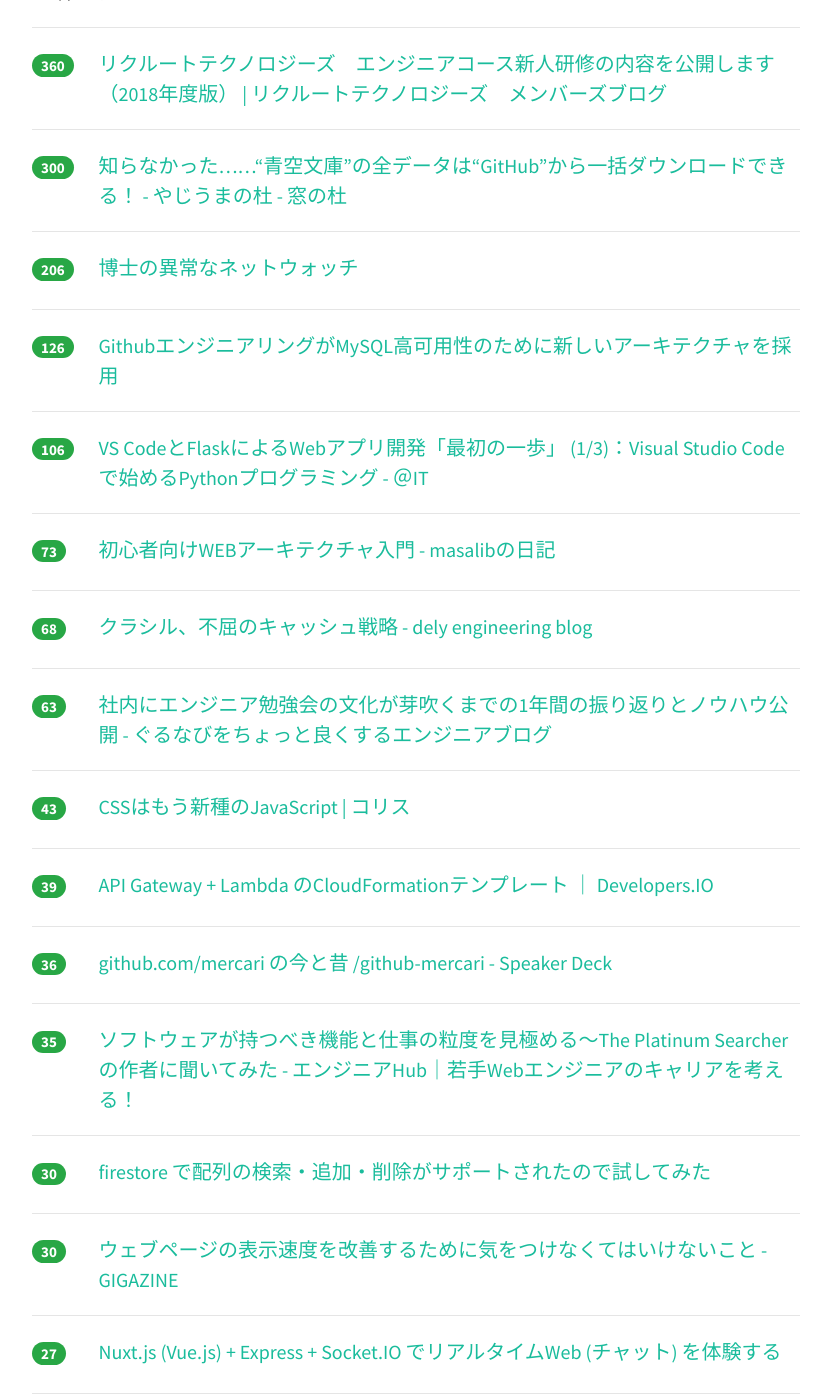
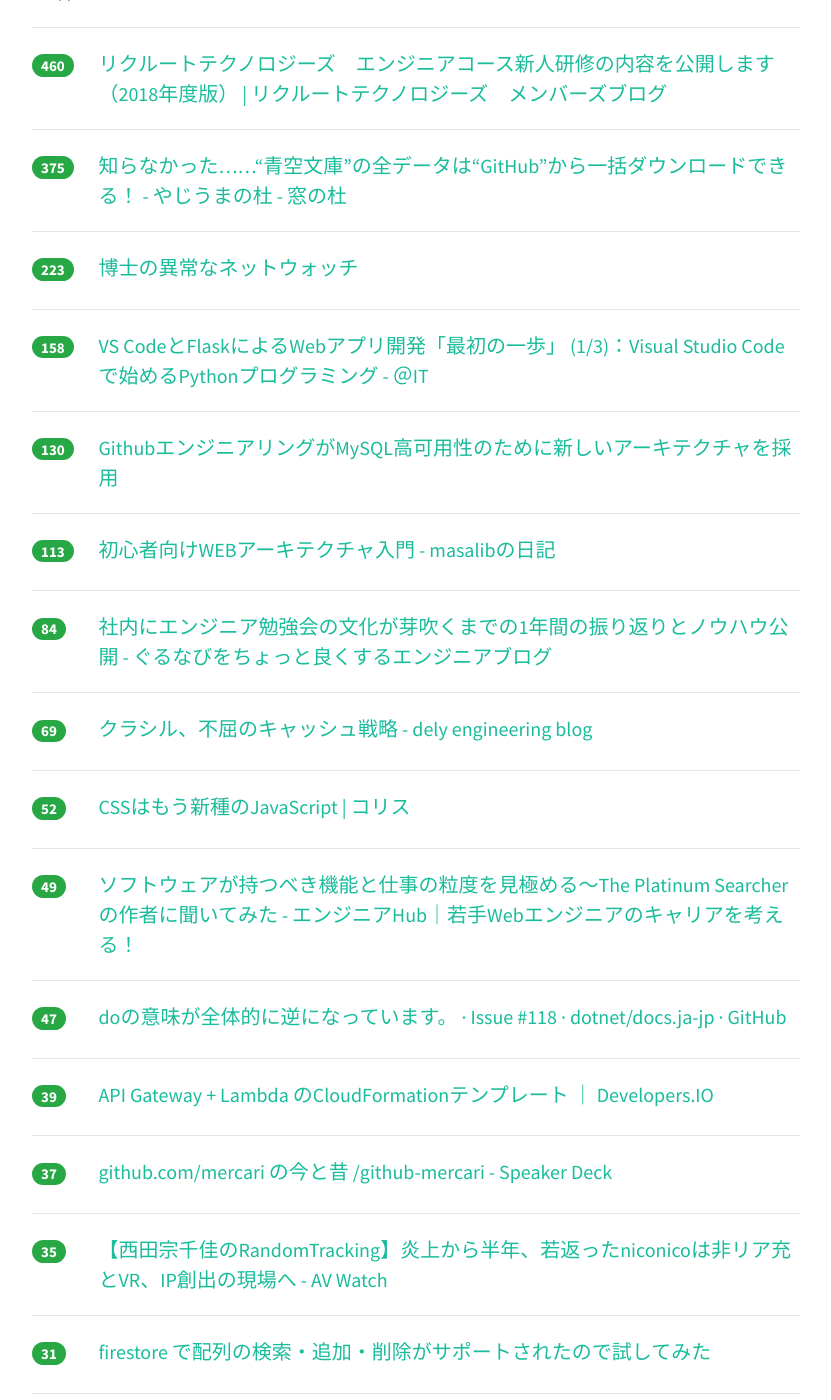
Before and after one commit to yatta47/hatena-matome-site, a Jekyll site: the page built from _posts/2018-07-24-hatena.md, in a window 1280 px wide and 1400 px high, scrolled down 346 px. Shown: the whole window, without its empty margins (224-1055 px from the left). Built offline with Jekyll 4.4.1, drawn with Linux system fonts in a browser that asks for light colours; nearby versions of some CDN libraries; some of the changed text lies outside the part shown.

Commit message:
Updated 2018-07-24

```diff
--- a/_posts/2018-07-24-hatena.md
+++ b/_posts/2018-07-24-hatena.md
@@ -1,54 +1,64 @@
 ---
 layout: post
 title:  "2018-07-24 はてぶIT"
-date:   2018-07-24 13:03:03
+date:   2018-07-24 14:02:53
 tags: [it-hotentry]
 ---
-44 件のデータあり
+46 件のデータあり
 
 <hr><div class="row">
-<div class="col-1"><span class="badge badge-pill badge-success h2">360</span></div>
+<div class="col-1"><span class="badge badge-pill badge-success h2">460</span></div>
 <div class="col-11"><a href='https://recruit-tech.co.jp/blog/2018/07/23/rtech_bootcamp_2018/' target='_blank'>リクルートテクノロジーズ　エンジニアコース新人研修の内容を公開します（2018年度版） | リクルートテクノロジーズ　メンバーズブログ</a></div>
 </div>
 <hr>
 <div class="row">
-<div class="col-1"><span class="badge badge-pill badge-success h2">300</span></div>
+<div class="col-1"><span class="badge badge-pill badge-success h2">375</span></div>
 <div class="col-11"><a href='https://forest.watch.impress.co.jp/docs/serial/yajiuma/1134357.html' target='_blank'>知らなかった……“青空文庫”の全データは“GitHub”から一括ダウンロードできる！ - やじうまの杜 - 窓の杜</a></div>
 </div>
 <hr>
 <div class="row">
-<div class="col-1"><span class="badge badge-pill badge-success h2">206</span></div>
+<div class="col-1"><span class="badge badge-pill badge-success h2">223</span></div>
 <div class="col-11"><a href='https://www.slideshare.net/otsune/ss-107113361' target='_blank'>博士の異常なネットウォッチ</a></div>
 </div>
 <hr>
 <div class="row">
-<div class="col-1"><span class="badge badge-pill badge-success h2">126</span></div>
+<div class="col-1"><span class="badge badge-pill badge-success h2">158</span></div>
+<div class="col-11"><a href='http://www.atmarkit.co.jp/ait/articles/1807/24/news024.html' target='_blank'>VS CodeとFlaskによるWebアプリ開発「最初の一歩」 (1/3)：Visual Studio Codeで始めるPythonプログラミング - ＠IT</a></div>
+</div>
+<hr>
+<div class="row">
+<div class="col-1"><span class="badge badge-pill badge-success h2">130</span></div>
 <div class="col-11"><a href='https://www.infoq.com/jp/news/2018/07/github-mysql-high-availability' target='_blank'>GithubエンジニアリングがMySQL高可用性のために新しいアーキテクチャを採用</a></div>
 </div>
 <hr>
 <div class="row">
-<div class="col-1"><span class="badge badge-pill badge-success h2">106</span></div>
-<div class="col-11"><a href='http://www.atmarkit.co.jp/ait/articles/1807/24/news024.html' target='_blank'>VS CodeとFlaskによるWebアプリ開発「最初の一歩」 (1/3)：Visual Studio Codeで始めるPythonプログラミング - ＠IT</a></div>
-</div>
-<hr>
-<div class="row">
-<div class="col-1"><span class="badge badge-pill badge-success h2">73</span></div>
+<div class="col-1"><span class="badge badge-pill badge-success h2">113</span></div>
 <div class="col-11"><a href='https://masalib.hatenablog.com/entry/2018/07/23/210000' target='_blank'>初心者向けWEBアーキテクチャ入門 - masalibの日記</a></div>
 </div>
 <hr>
 <div class="row">
-<div class="col-1"><span class="badge badge-pill badge-success h2">68</span></div>
+<div class="col-1"><span class="badge badge-pill badge-success h2">84</span></div>
+<div class="col-11"><a href='http://developers.gnavi.co.jp/entry/benkyokai_knowhow/' target='_blank'>社内にエンジニア勉強会の文化が芽吹くまでの1年間の振り返りとノウハウ公開 - ぐるなびをちょっと良くするエンジニアブログ</a></div>
+</div>
+<hr>
+<div class="row">
+<div class="col-1"><span class="badge badge-pill badge-success h2">69</span></div>
 <div class="col-11"><a href='https://tech.dely.jp/entry/2018/07/23/151137' target='_blank'>クラシル、不屈のキャッシュ戦略 - dely engineering blog</a></div>
 </div>
 <hr>
 <div class="row">
-<div class="col-1"><span class="badge badge-pill badge-success h2">63</span></div>
-<div class="col-11"><a href='http://developers.gnavi.co.jp/entry/benkyokai_knowhow/' target='_blank'>社内にエンジニア勉強会の文化が芽吹くまでの1年間の振り返りとノウハウ公開 - ぐるなびをちょっと良くするエンジニアブログ</a></div>
+<div class="col-1"><span class="badge badge-pill badge-success h2">52</span></div>
+<div class="col-11"><a href='https://coliss.com/articles/build-websites/operation/javascript/css-a-new-kind-of-javascript.html' target='_blank'>CSSはもう新種のJavaScript | コリス</a></div>
 </div>
 <hr>
 <div class="row">
-<div class="col-1"><span class="badge badge-pill badge-success h2">43</span></div>
-<div class="col-11"><a href='https://coliss.com/articles/build-websites/operation/javascript/css-a-new-kind-of-javascript.html' target='_blank'>CSSはもう新種のJavaScript | コリス</a></div>
+<div class="col-1"><span class="badge badge-pill badge-success h2">49</span></div>
+<div class="col-11"><a href='https://employment.en-japan.com/engineerhub/entry/2018/07/24/110000' target='_blank'>ソフトウェアが持つべき機能と仕事の粒度を見極める〜The Platinum Searcherの作者に聞いてみた - エンジニアHub｜若手Webエンジニアのキャリアを考える！</a></div>
+</div>
+<hr>
+<div class="row">
+<div class="col-1"><span class="badge badge-pill badge-success h2">47</span></div>
+<div class="col-11"><a href='https://github.com/dotnet/docs.ja-jp/issues/118' target='_blank'>doの意味が全体的に逆になっています。 · Issue #118 · dotnet/docs.ja-jp · GitHub</a></div>
 </div>
 <hr>
 <div class="row">
@@ -57,17 +67,17 @@ tags: [it-hotentry]
 </div>
 <hr>
 <div class="row">
-<div class="col-1"><span class="badge badge-pill badge-success h2">36</span></div>
+<div class="col-1"><span class="badge badge-pill badge-success h2">37</span></div>
 <div class="col-11"><a href='https://speakerdeck.com/hirak/github-mercari' target='_blank'>github.com/mercari の今と昔 /github-mercari - Speaker Deck</a></div>
 </div>
 <hr>
 <div class="row">
 <div class="col-1"><span class="badge badge-pill badge-success h2">35</span></div>
-<div class="col-11"><a href='https://employment.en-japan.com/engineerhub/entry/2018/07/24/110000' target='_blank'>ソフトウェアが持つべき機能と仕事の粒度を見極める〜The Platinum Searcherの作者に聞いてみた - エンジニアHub｜若手Webエンジニアのキャリアを考える！</a></div>
+<div class="col-11"><a href='https://av.watch.impress.co.jp/docs/series/rt/1134260.html' target='_blank'>【西田宗千佳のRandomTracking】炎上から半年、若返ったniconicoは非リア充とVR、IP創出の現場へ - AV Watch</a></div>
 </div>
 <hr>
 <div class="row">
-<div class="col-1"><span class="badge badge-pill badge-success h2">30</span></div>
+<div class="col-1"><span class="badge badge-pill badge-success h2">31</span></div>
 <div class="col-11"><a href='https://qiita.com/zaru/items/45574cf5919441953b2e' target='_blank'>firestore で配列の検索・追加・削除がサポートされたので試してみた</a></div>
 </div>
 <hr>
@@ -77,8 +87,18 @@ tags: [it-hotentry]
 </div>
 <hr>
 <div class="row">
-<div class="col-1"><span class="badge badge-pill badge-success h2">27</span></div>
+<div class="col-1"><span class="badge badge-pill badge-success h2">29</span></div>
+<div class="col-11"><a href='http://www.itmedia.co.jp/enterprise/articles/1807/24/news030.html' target='_blank'>なんとなく「はい」を押したらアウト！　プッシュ通知認証でアカウントを乗っ取られそうになった話 (1/2) - ITmedia エンタープライズ</a></div>
+</div>
+<hr>
+<div class="row">
+<div class="col-1"><span class="badge badge-pill badge-success h2">29</span></div>
 <div class="col-11"><a href='https://qiita.com/_rema_lp/items/c1ef92625ecaf4421e6f' target='_blank'>Nuxt.js (Vue.js) + Express + Socket.IO でリアルタイムWeb (チャット) を体験する</a></div>
+</div>
+<hr>
+<div class="row">
+<div class="col-1"><span class="badge badge-pill badge-success h2">28</span></div>
+<div class="col-11"><a href='http://d.hatena.ne.jp/Kango/20180724/1532387187' target='_blank'>多摩都市モノレールのランサムウェア被害についてまとめてみた - piyolog</a></div>
 </div>
 <hr>
 <div class="row">
@@ -102,33 +122,13 @@ tags: [it-hotentry]
 </div>
 <hr>
 <div class="row">
-<div class="col-1"><span class="badge badge-pill badge-success h2">26</span></div>
-<div class="col-11"><a href='http://www.itmedia.co.jp/enterprise/articles/1807/24/news030.html' target='_blank'>なんとなく「はい」を押したらアウト！　プッシュ通知認証でアカウントを乗っ取られそうになった話 (1/2) - ITmedia エンタープライズ</a></div>
-</div>
-<hr>
-<div class="row">
-<div class="col-1"><span class="badge badge-pill badge-success h2">26</span></div>
-<div class="col-11"><a href='http://d.hatena.ne.jp/Kango/20180724/1532387187' target='_blank'>多摩都市モノレールのランサムウェア被害についてまとめてみた - piyolog</a></div>
-</div>
-<hr>
-<div class="row">
-<div class="col-1"><span class="badge badge-pill badge-success h2">24</span></div>
+<div class="col-1"><span class="badge badge-pill badge-success h2">25</span></div>
 <div class="col-11"><a href='https://japanese.engadget.com/2018/07/23/2/' target='_blank'>ファーウェイ、アップル抜き来年には世界2位のスマホメーカーになると宣言 - Engadget 日本版</a></div>
 </div>
 <hr>
 <div class="row">
-<div class="col-1"><span class="badge badge-pill badge-success h2">23</span></div>
-<div class="col-11"><a href='https://av.watch.impress.co.jp/docs/series/rt/1134260.html' target='_blank'>【西田宗千佳のRandomTracking】炎上から半年、若返ったniconicoは非リア充とVR、IP創出の現場へ - AV Watch</a></div>
-</div>
-<hr>
-<div class="row">
-<div class="col-1"><span class="badge badge-pill badge-success h2">23</span></div>
+<div class="col-1"><span class="badge badge-pill badge-success h2">25</span></div>
 <div class="col-11"><a href='https://qiita.com/buchiya4th/items/127282088f5a9ad56152' target='_blank'>フロントエンドの命名や設計の基本と自分の現在の設計</a></div>
-</div>
-<hr>
-<div class="row">
-<div class="col-1"><span class="badge badge-pill badge-success h2">23</span></div>
-<div class="col-11"><a href='https://github.com/dotnet/docs.ja-jp/issues/118' target='_blank'>doの意味が全体的に逆になっています。 · Issue #118 · dotnet/docs.ja-jp · GitHub</a></div>
 </div>
 <hr>
 <div class="row">
@@ -137,33 +137,48 @@ tags: [it-hotentry]
 </div>
 <hr>
 <div class="row">
-<div class="col-1"><span class="badge badge-pill badge-success h2">20</span></div>
+<div class="col-1"><span class="badge badge-pill badge-success h2">21</span></div>
+<div class="col-11"><a href='https://developers.google.com/machine-learning/guides/' target='_blank'>ML Universal Guides &nbsp;|&nbsp; Google Developers</a></div>
+</div>
+<hr>
+<div class="row">
+<div class="col-1"><span class="badge badge-pill badge-success h2">21</span></div>
 <div class="col-11"><a href='https://blog.nkzn.info/entry/2018/07/23/165427' target='_blank'>React Nativeの光と闇について喋ってきました #上越TechMeetup - ナカザンドットネット</a></div>
 </div>
 <hr>
 <div class="row">
-<div class="col-1"><span class="badge badge-pill badge-success h2">19</span></div>
+<div class="col-1"><span class="badge badge-pill badge-success h2">20</span></div>
 <div class="col-11"><a href='https://paiza.jp/works/ai_ml/primer/m1-challenge1' target='_blank'>Python×AI・機械学習入門編1: 機械学習の概要を知ろう(全6回) | プログラミング学習ならpaizaラーニング</a></div>
 </div>
 <hr>
 <div class="row">
-<div class="col-1"><span class="badge badge-pill badge-success h2">19</span></div>
-<div class="col-11"><a href='https://developers.google.com/machine-learning/guides/' target='_blank'>ML Universal Guides &nbsp;|&nbsp; Google Developers</a></div>
+<div class="col-1"><span class="badge badge-pill badge-success h2">18</span></div>
+<div class="col-11"><a href='https://www.nxworld.net/wordpress/wp-cf7-change-mail-recipient-using-select-or-radio-button.html' target='_blank'>WordPress：「Contact Form 7」でセレクトボックスやラジオボタンの選択項目によって送信先アドレスを変更する方法 | NxWorld</a></div>
+</div>
+<hr>
+<div class="row">
+<div class="col-1"><span class="badge badge-pill badge-success h2">17</span></div>
+<div class="col-11"><a href='https://gigazine.net/news/20180724-apple-services-segment-beast/' target='_blank'>AppleではiPhone以外にも大きな「稼ぎ頭」が年々成長してきている - GIGAZINE</a></div>
+</div>
+<hr>
+<div class="row">
+<div class="col-1"><span class="badge badge-pill badge-success h2">16</span></div>
+<div class="col-11"><a href='https://gigazine.net/news/20180724-challenges-of-deep-fake-news/' target='_blank'>AIを使って作られたフェイクニュースに人間はどうやって対処していけばいいのか？ - GIGAZINE</a></div>
+</div>
+<hr>
+<div class="row">
+<div class="col-1"><span class="badge badge-pill badge-success h2">16</span></div>
+<div class="col-11"><a href='https://dev.classmethod.jp/remote-work/emote-work-in-niseko/' target='_blank'>涼しいニセコで半月間リモートワークしてみた ｜ Developers.IO</a></div>
+</div>
+<hr>
+<div class="row">
+<div class="col-1"><span class="badge badge-pill badge-success h2">16</span></div>
+<div class="col-11"><a href='https://pc.watch.impress.co.jp/docs/column/yajiuma-mini-review/1134195.html' target='_blank'>【やじうまミニレビュー】縦でも横でも差し込める、180度回転プラグ搭載のノートPC用ACアダプタ - PC Watch</a></div>
 </div>
 <hr>
 <div class="row">
 <div class="col-1"><span class="badge badge-pill badge-success h2">15</span></div>
-<div class="col-11"><a href='https://gigazine.net/news/20180724-challenges-of-deep-fake-news/' target='_blank'>AIを使って作られたフェイクニュースに人間はどうやって対処していけばいいのか？ - GIGAZINE</a></div>
-</div>
-<hr>
-<div class="row">
-<div class="col-1"><span class="badge badge-pill badge-success h2">15</span></div>
-<div class="col-11"><a href='https://dev.classmethod.jp/remote-work/emote-work-in-niseko/' target='_blank'>涼しいニセコで半月間リモートワークしてみた ｜ Developers.IO</a></div>
-</div>
-<hr>
-<div class="row">
-<div class="col-1"><span class="badge badge-pill badge-success h2">15</span></div>
-<div class="col-11"><a href='https://pc.watch.impress.co.jp/docs/column/yajiuma-mini-review/1134195.html' target='_blank'>【やじうまミニレビュー】縦でも横でも差し込める、180度回転プラグ搭載のノートPC用ACアダプタ - PC Watch</a></div>
+<div class="col-11"><a href='https://coliss.com/articles/products/color-line-icon-by-justicon.html' target='_blank'>260種類ものデザイン、プログラミング、セキュリティ関連のアイテムが揃ったベクター完備のアイコン素材 | コリス</a></div>
 </div>
 <hr>
 <div class="row">
@@ -172,28 +187,13 @@ tags: [it-hotentry]
 </div>
 <hr>
 <div class="row">
-<div class="col-1"><span class="badge badge-pill badge-success h2">15</span></div>
-<div class="col-11"><a href='https://www.nxworld.net/wordpress/wp-cf7-change-mail-recipient-using-select-or-radio-button.html' target='_blank'>WordPress：「Contact Form 7」でセレクトボックスやラジオボタンの選択項目によって送信先アドレスを変更する方法 | NxWorld</a></div>
-</div>
-<hr>
-<div class="row">
 <div class="col-1"><span class="badge badge-pill badge-success h2">14</span></div>
 <div class="col-11"><a href='https://qiita.com/AkkeyLab/items/25a786875569c317dd83' target='_blank'>【Swift 4対応】UICollectionView で Cell の高さ計算が複雑な画面を作成する</a></div>
 </div>
 <hr>
 <div class="row">
-<div class="col-1"><span class="badge badge-pill badge-success h2">13</span></div>
+<div class="col-1"><span class="badge badge-pill badge-success h2">14</span></div>
 <div class="col-11"><a href='https://japan.cnet.com/article/35122900/' target='_blank'>グーグルの親会社Alphabet、EUの巨額制裁金にもかかわらず好調決算 - CNET Japan</a></div>
-</div>
-<hr>
-<div class="row">
-<div class="col-1"><span class="badge badge-pill badge-success h2">13</span></div>
-<div class="col-11"><a href='https://coliss.com/articles/products/color-line-icon-by-justicon.html' target='_blank'>260種類ものデザイン、プログラミング、セキュリティ関連のアイテムが揃ったベクター完備のアイコン素材 | コリス</a></div>
-</div>
-<hr>
-<div class="row">
-<div class="col-1"><span class="badge badge-pill badge-success h2">13</span></div>
-<div class="col-11"><a href='https://gigazine.net/news/20180724-apple-services-segment-beast/' target='_blank'>AppleではiPhone以外にも大きな「稼ぎ頭」が年々成長してきている - GIGAZINE</a></div>
 </div>
 <hr>
 <div class="row">
@@ -208,7 +208,17 @@ tags: [it-hotentry]
 <hr>
 <div class="row">
 <div class="col-1"><span class="badge badge-pill badge-success h2">11</span></div>
+<div class="col-11"><a href='https://internet.watch.impress.co.jp/docs/yajiuma/1134372.html' target='_blank'>Twitter社による偽アカウント削除、78％のフォロワーを失ったユーザー見つかる【やじうまWatch】 - INTERNET Watch</a></div>
+</div>
+<hr>
+<div class="row">
+<div class="col-1"><span class="badge badge-pill badge-success h2">11</span></div>
 <div class="col-11"><a href='https://www.publickey1.jp/blog/18/awsaws.html' target='_blank'>AWSがネットワーク機器の販売に参入しシスコなどと競合するとの報道、シスコとAWSが否定 － Publickey</a></div>
+</div>
+<hr>
+<div class="row">
+<div class="col-1"><span class="badge badge-pill badge-success h2">11</span></div>
+<div class="col-11"><a href='https://github.com/anydown/maildown/pull/9' target='_blank'>fix(app): 最新のtextlintを取り込み、npmパッケージ化できるようにしました. by mtgto · Pull Request #9 · anydown/maildown · GitHub</a></div>
 </div>
 <hr>
 <div class="row">
@@ -218,11 +228,11 @@ tags: [it-hotentry]
 <hr>
 <div class="row">
 <div class="col-1"><span class="badge badge-pill badge-success h2">10</span></div>
-<div class="col-11"><a href='https://internet.watch.impress.co.jp/docs/yajiuma/1134372.html' target='_blank'>Twitter社による偽アカウント削除、78％のフォロワーを失ったユーザー見つかる【やじうまWatch】 - INTERNET Watch</a></div>
+<div class="col-11"><a href='https://pc.watch.impress.co.jp/docs/news/1134346.html' target='_blank'>Samsung、2018年内に容量32TBのSSDを投入 - PC Watch</a></div>
 </div>
 <hr>
 <div class="row">
-<div class="col-1"><span class="badge badge-pill badge-success h2">2</span></div>
-<div class="col-11"><a href='https://pc.watch.impress.co.jp/docs/news/1134346.html' target='_blank'>Samsung、2018年内に容量32TBのSSDを投入 - PC Watch</a></div>
+<div class="col-1"><span class="badge badge-pill badge-success h2">3</span></div>
+<div class="col-11"><a href='https://japan.cnet.com/article/35122925/' target='_blank'>「N高」、2019年4月に新キャンパスを開校へ--仙台、立川、京都に - CNET Japan</a></div>
 </div>
 <hr>
```
